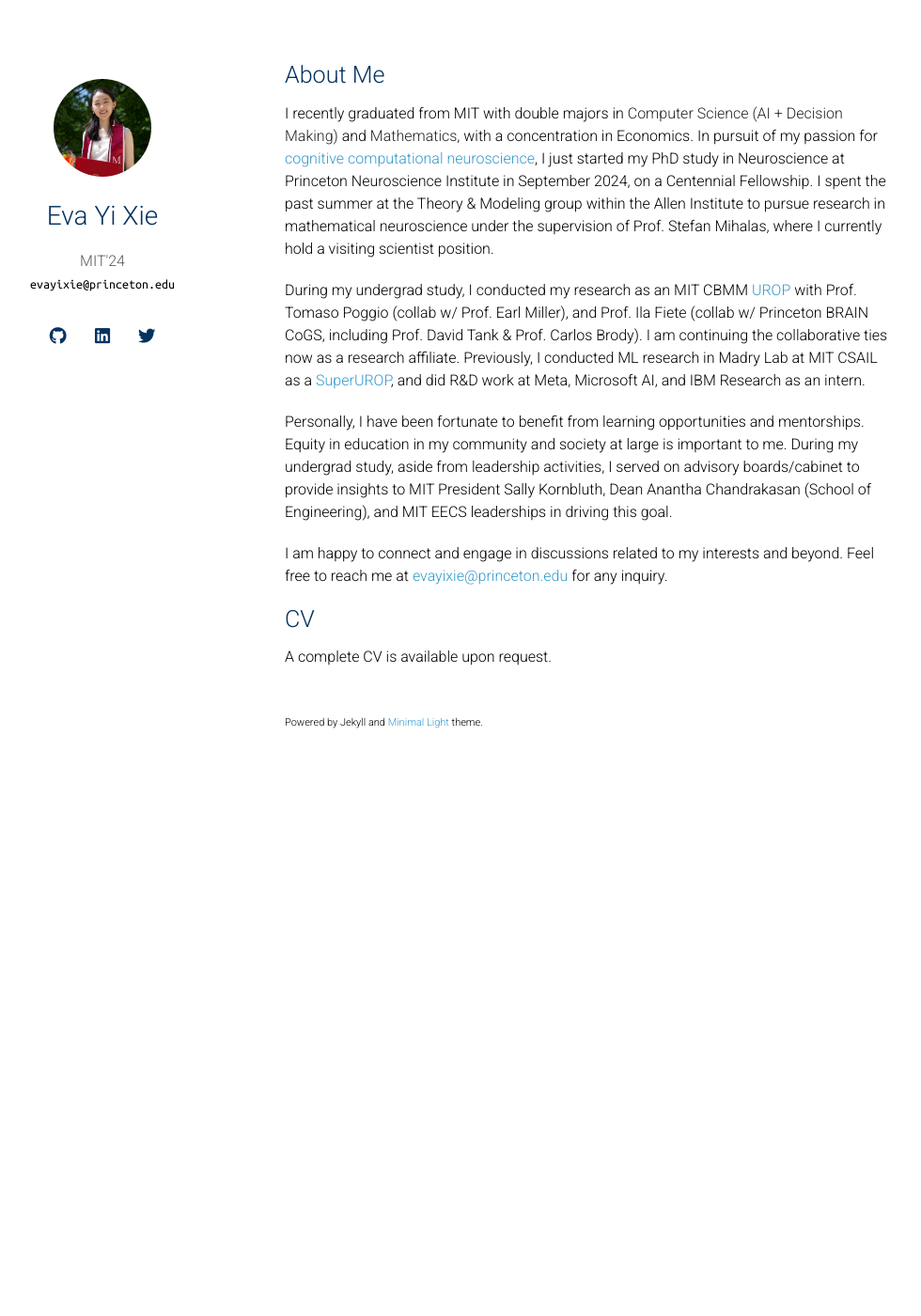
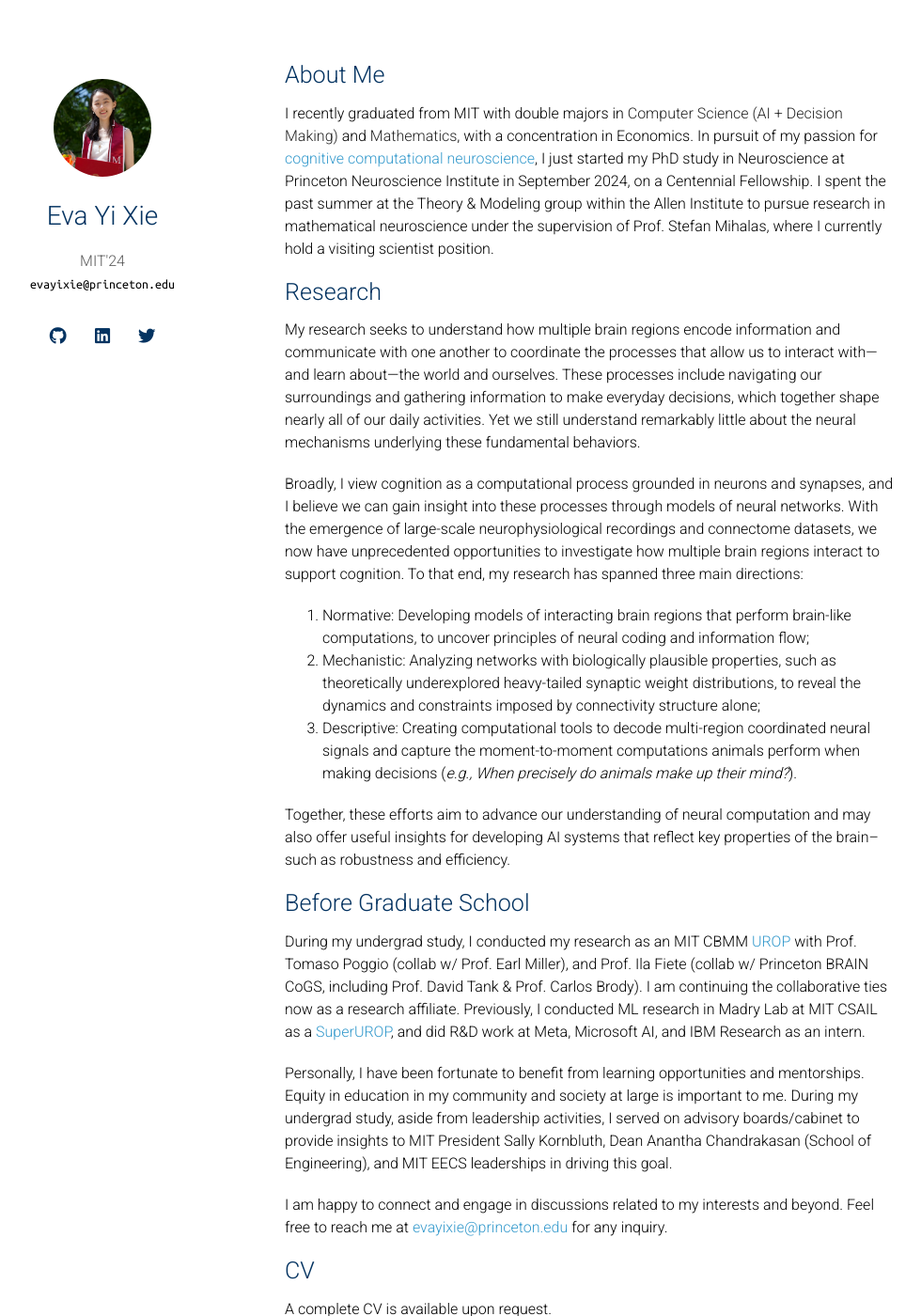
Before and after one commit to minzsiure/minzsiure.github.io, a Jekyll site: the page built from index.md, in a window 1280 px wide and 1400 px high. Shown: the whole window at 94% size, without its empty margins (167-1147 px from the left). Built offline with Jekyll 4.4.1, drawn with Linux system fonts in a browser that asks for light colours; nearby versions of some CDN libraries; a style sheet for code colours, icons or effects is not loaded.

Commit message:
update pages

```diff
--- a/index.md
+++ b/index.md
@@ -5,7 +5,17 @@ layout: homepage
 <h2 id="about">About Me</h2>
 I recently graduated from MIT with double majors in **Computer Science (AI + Decision Making)** and **Mathematics**, with a concentration in Economics. In pursuit of my passion for [cognitive computational neuroscience](https://www.nature.com/articles/s41593-018-0210-5#:~:text=The%20goal%20of%20cognitive%20computational,perform%20real%2Dworld%20cognitive%20tasks){:target="_blank"}, I just started my PhD study in Neuroscience at Princeton Neuroscience Institute in September 2024, on a Centennial Fellowship. I spent the past summer at the Theory & Modeling group within the Allen Institute to pursue research in mathematical neuroscience under the supervision of Prof. Stefan Mihalas, where I currently hold a visiting scientist position.
 
+<h2>Research</h2>
+My research seeks to understand how multiple brain regions encode information and communicate with one another to coordinate the processes that allow us to interact with—and learn about—the world and ourselves. These processes include navigating our surroundings and gathering information to make everyday decisions, which together shape nearly all of our daily activities. Yet we still understand remarkably little about the neural mechanisms underlying these fundamental behaviors.
+
+Broadly, I view cognition as a computational process grounded in neurons and synapses, and I believe we can gain insight into these processes through models of neural networks. With the emergence of large-scale neurophysiological recordings and connectome datasets, we now have unprecedented opportunities to investigate how multiple brain regions interact to support cognition. To that end, my research has spanned three main directions:
+1. Normative: Developing models of interacting brain regions that perform brain-like computations, to uncover principles of neural coding and information flow;
+2. Mechanistic: Analyzing networks with biologically plausible properties, such as theoretically underexplored heavy-tailed synaptic weight distributions, to reveal the dynamics and constraints imposed by connectivity structure alone;
+3. Descriptive: Creating computational tools to decode multi-region coordinated neural signals and capture the moment-to-moment computations animals perform when making decisions (*e.g., When precisely do animals make up their mind?*).
+
+Together, these efforts aim to advance our understanding of neural computation and may also offer useful insights for developing AI systems that reflect key properties of the brain--such as robustness and efficiency.
 <!-- I am interested in how population of neurons encodes information and participates in learning, memory, and other cognitive functions. Additionally, I am interested in exploring any low dimensional representations being shared across various tasks and/or organisms. I study this line of work through close collaboration with experimentalists, and keep an eye out for their potential applications in building intelligent systems or understanding neurological disorders. -->
+<h2>Before Graduate School</h2>
 
 During my undergrad study, I conducted my research as an MIT CBMM [UROP](https://cbmm.mit.edu/about/people/xie) with Prof. Tomaso Poggio (collab w/ Prof. Earl Miller), and Prof. Ila Fiete (collab w/ Princeton BRAIN CoGS, including Prof. David Tank & Prof. Carlos Brody). I am continuing the collaborative ties now as a research affiliate. Previously, I conducted ML research in Madry Lab at MIT CSAIL as a [SuperUROP](https://superurop.mit.edu/scholars/eva-yi-xie/), and did R&D work at Meta, Microsoft AI, and IBM Research as an intern.
 
```
Also changed, not shown: 1 other file.
